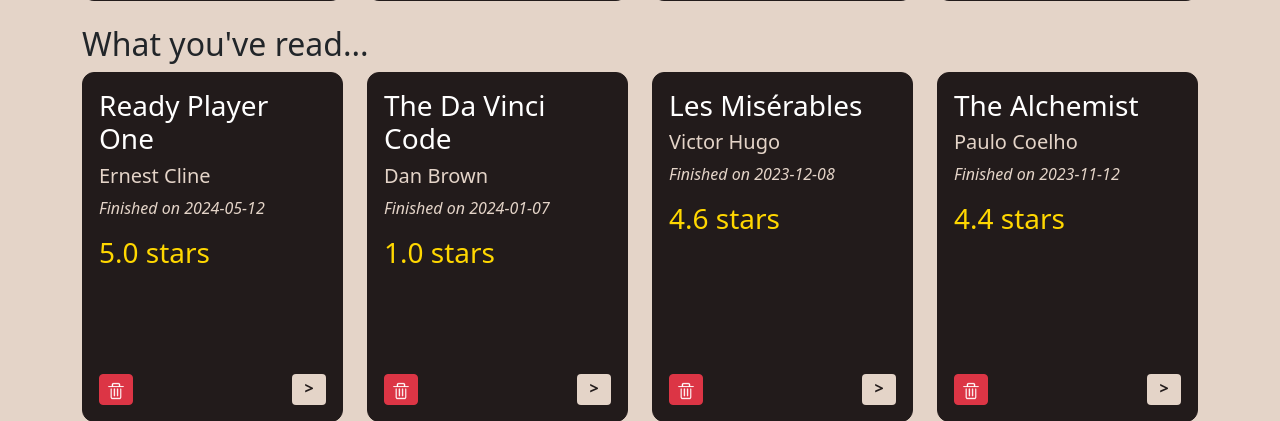
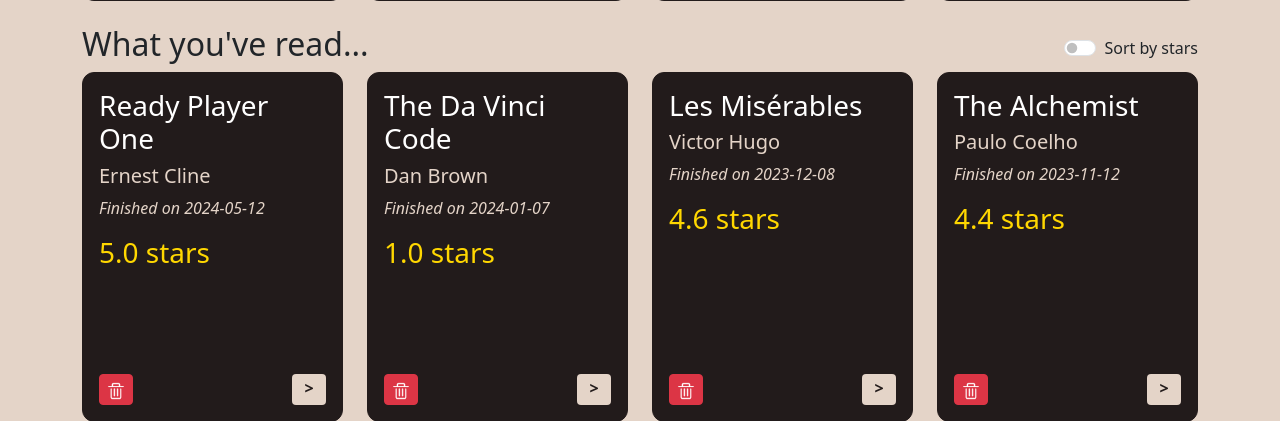
Before and after one commit to cameron-solirius/bookr, a Rails app: page /books in a window 1280 px wide. Shown: the part 539-960 px from the top of the page. Run offline with Rails 7, Linux system fonts and the light colour scheme; data comes from the database, SQL or seed files in the repository; style sheets or scripts are compiled from the project's sources; some libraries are stand-ins or nearby versions.

Commit message:
add sort by stars

```diff
--- a/app/controllers/books_controller.rb
+++ b/app/controllers/books_controller.rb
@@ -7,6 +7,10 @@
 
         @books_unfinished_sort_by_created = Book.where(finished: false).all.sort_by(&:created_at).reverse
         @books_finished_sort_by_finished_date = Book.where(finished: true).all.reverse.sort_by(&:finishedDate).reverse
+
+        @books_finished_sort_by_stars = Book.where(finished: true).order(stars: :desc)
+
+        @sort_by_stars = params[:sort_by] == 'stars'
     end
 
     def landing
--- a/app/views/books/index.html.erb
+++ b/app/views/books/index.html.erb
@@ -37,14 +37,22 @@
         </div>
       <% end %>
 
-      <!-- Break line between unfinished and finished books -->
       <% if @books_finished.any? %>
         <div class="col-12 fade-in-animation">
+          <div class="d-flex justify-content-between align-items-center">
             <h2>What you've read...</h2>
+            <%= form_with url: books_path, method: :get, local: true, class: "d-inline-flex align-items-center" do %>
+              <div class="form-check form-switch">
+                <%= check_box_tag :sort_by, 'stars', @sort_by_stars, id: 'sort_by_stars', class: "form-check-input", onchange: 'this.form.submit();' %>
+                <label class="form-check-label" for="sort_by_stars">Sort by stars</label>
               </div>
             <% end %>
+          </div>
+        </div>
 
-      <% @books_finished_sort_by_finished_date.each do |book| %>
+        <% books_to_display = @sort_by_stars ? @books_finished_sort_by_stars : @books_finished_sort_by_finished_date %>
+
+        <% books_to_display.each do |book| %>
           <div class="col-md-3 mb-4">
             <div class="book">
               <div class="book-content">
@@ -68,5 +76,6 @@
           </div>
         <% end %>
       <% end %>
+    <% end %>
   </div>
 </div>
```
Lines whose indentation alone changed are shown as unchanged.
